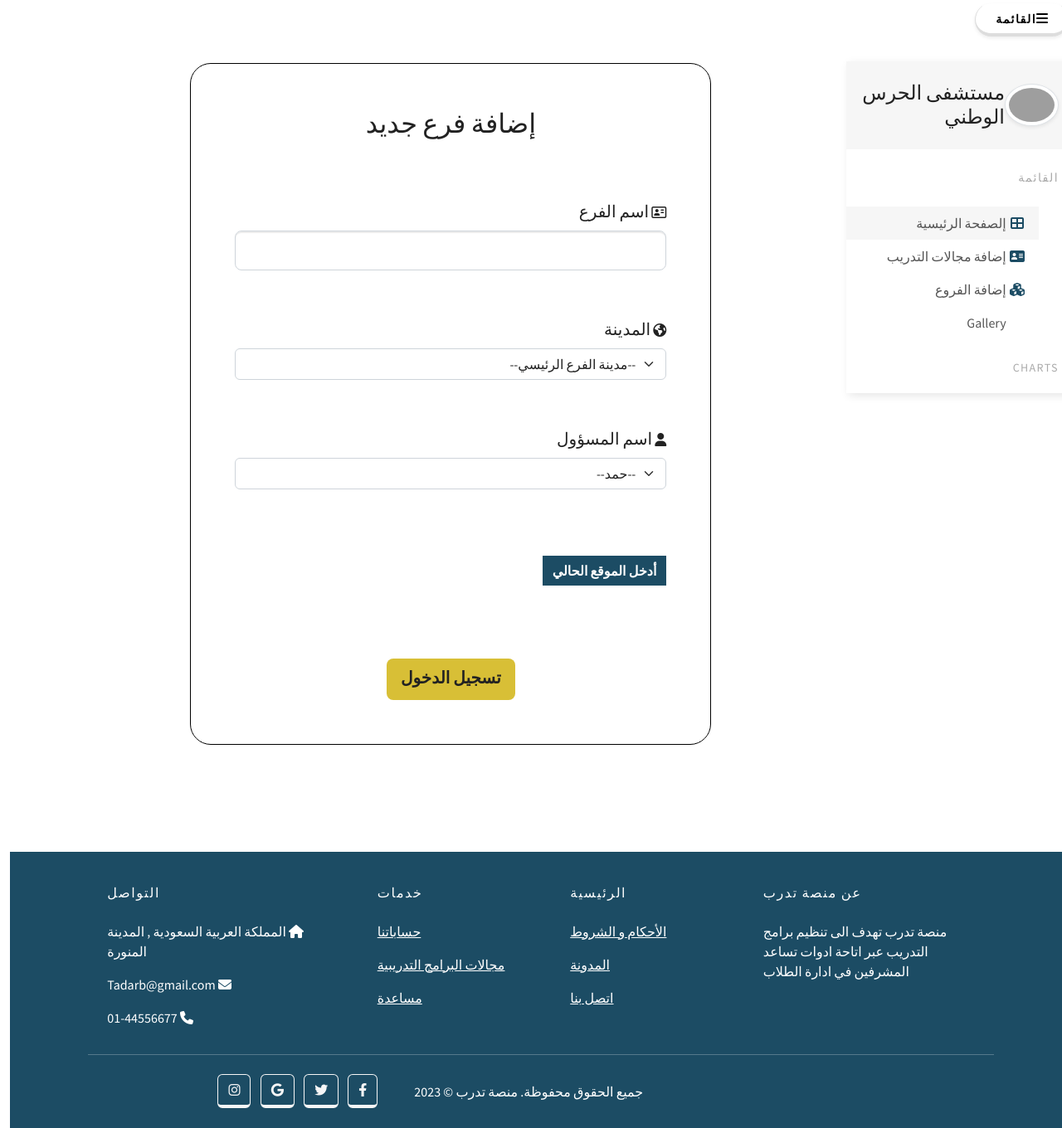
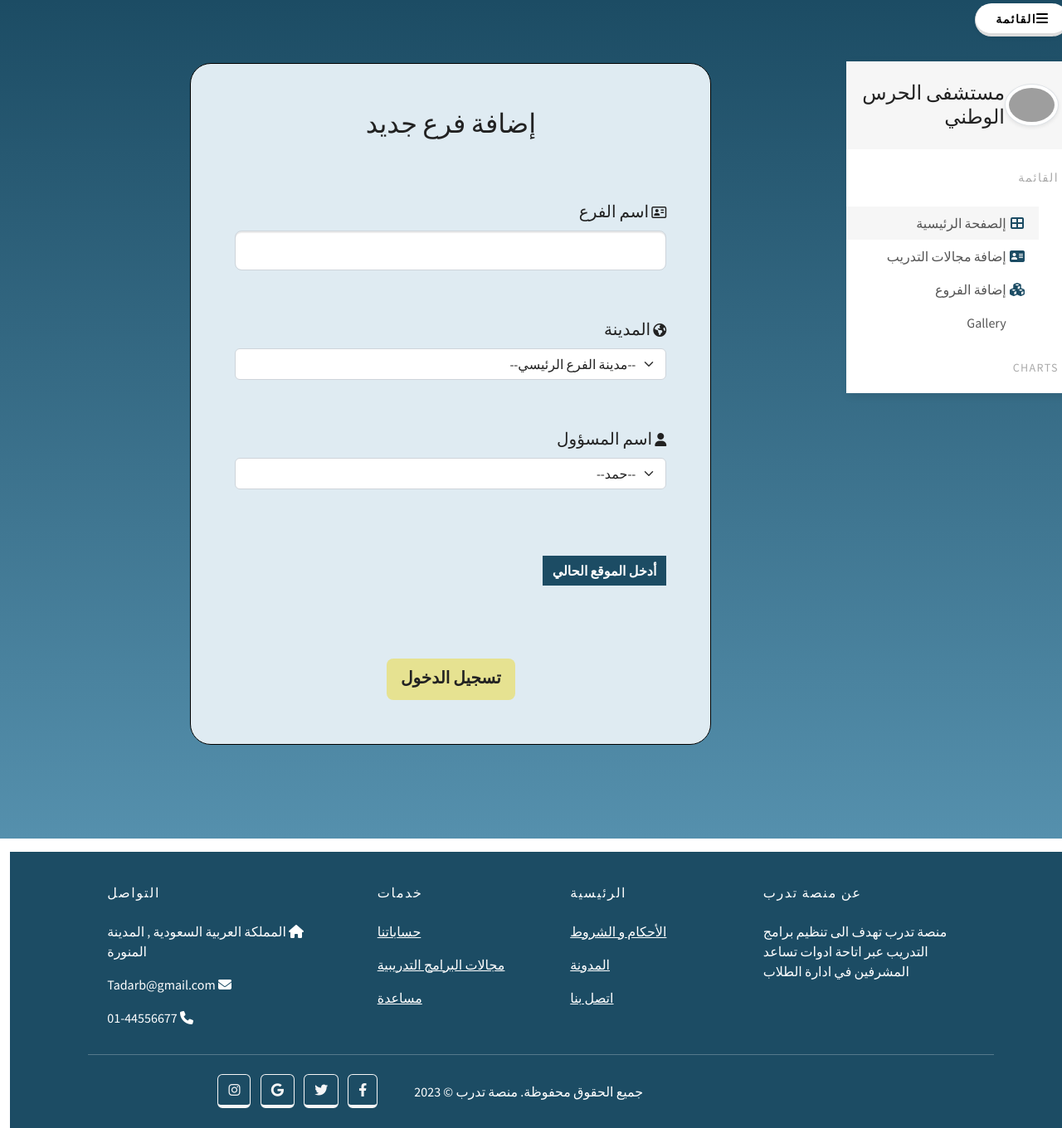
Before and after one commit to Mohammed-Ahmed-Alshehri/project, an ASP.NET Core app: page /Company/Addbranches in a window 1280 px wide. Shown: the part 70-1430 px from the top of the page at 83% size. Run offline with ASP.NET Core 8, Linux system fonts and the light colour scheme; some libraries are stand-ins or nearby versions; grey boxes are pictures that could not be loaded.

Commit message:
edit css

```diff
--- a/TadarbApp/TadarbApp/TadarbProject/Views/Company/AddSpecialities.cshtml
+++ b/TadarbApp/TadarbApp/TadarbProject/Views/Company/AddSpecialities.cshtml
@@ -145,7 +145,7 @@
                     <br /> <br />
                     <div class="d-flex justify-content-center">
 
-                        <button type="button" class="btn btn-lg " style="background-color:#D8BF36; font-size:20px;">حفظ</button>
+                        <button type="button" class="btn btn-lg " style="background-color:#e6e291; font-size:20px;">حفظ</button>
 
                     </div>
 
--- a/TadarbApp/TadarbApp/TadarbProject/Views/Company/Addbranches.cshtml
+++ b/TadarbApp/TadarbApp/TadarbProject/Views/Company/Addbranches.cshtml
@@ -5,7 +5,7 @@
 
 </head>
 
-<div class="row">
+<div class="row" style="background: linear-gradient(#1c4c64,#5590ad);">
     <div class="col-sm-4">
 
         <div class="vertical-nav bg-white" id="sidebar" ">
@@ -33,7 +33,7 @@
                         إضافة مجالات التدريب
                     </a>
                 </li>
-                <li class="nav-item">
+                <li class="nav-item" >
                     <a asp-controller="Company" asp-action="Addbranches" class="nav-link text-dark font-italic">
                         <i class="fa fa-cubes mr-3 text-primary fa-fw"></i>
                         إضافة الفروع
@@ -64,7 +64,7 @@
     </div>
 
     <div class="col-sm-6">
-        <div class="card" style="border-radius: 25px; margin-top:2cm; margin-bottom:3cm; padding:5px 5px 5px 5px ; border-color:black;">
+        <div class="card" style="border-radius: 25px; margin-top:2cm; margin-bottom:3cm; padding:5px 5px 5px 5px ; border-color:black;background-color:#dfebf2">
             <div class="card-body p-5">
                 <h2 class=" text-center mb-5">إضافة فرع جديد</h2>
 
@@ -137,7 +137,7 @@
                     <br /> <br /> <br />
                     <div class="d-flex justify-content-center">
 
-                        <button type="submit" class="btn btn-lg " style="background-color:#D8BF36; font-size:20px;">تسجيل الدخول</button>
+                        <button type="submit" class="btn btn-lg " style="background-color:#e6e291; font-size:20px;">تسجيل الدخول</button>
 
                     </div>
 
```
Also changed, not shown: 4 other files.
